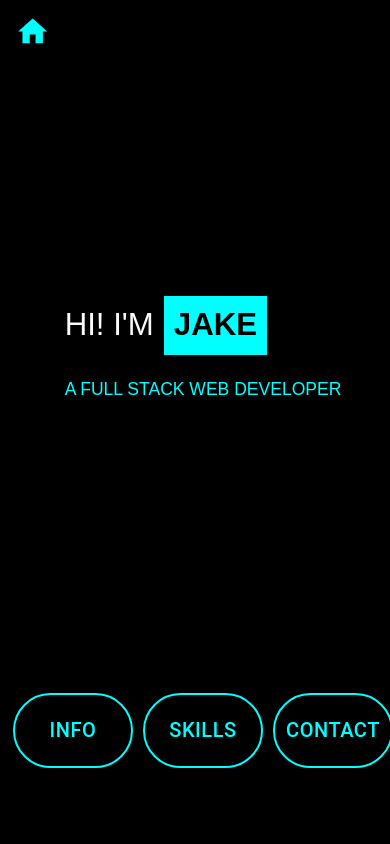
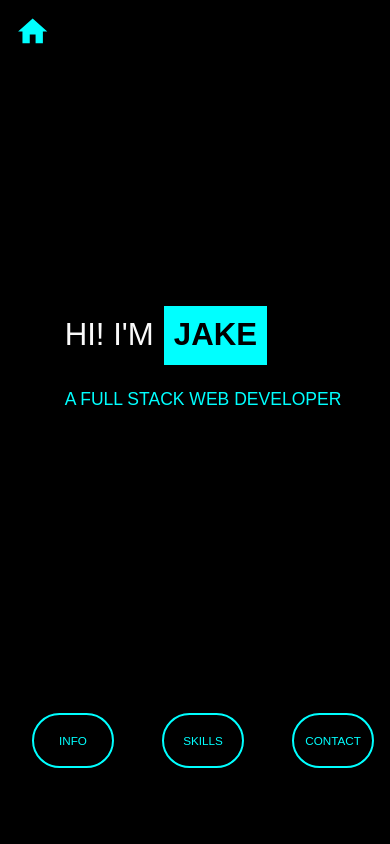
Before and after one commit to smilinjake/PortfolioWebsite, a React (Create React App) app: page / in a window 390 px wide. Shown: the top 844 px of the page. Built offline with nearby package versions, Linux system fonts and the light colour scheme.

Commit message:
added responsive nav buttons

```diff
--- a/src/App.css
+++ b/src/App.css
@@ -190,6 +190,45 @@ strong {
   padding-bottom: 10vh;
 }
 
+.Nav {
+  display: flex;
+}
+
+.NavButton {
+  border: 2px solid aqua;
+  border-radius: 500px;
+  display: flex;
+  /* height: 4vh; */
+  align-self: center;
+  /* justify-self: center; */
+  margin-left: 3vw;
+  /* margin-right: 3vw; */
+  text-align: center;
+}
+.NavButton:hover {
+  border: 2px solid transparent;
+  background-color: aqua;
+  /* color: #fafafa; */
+}
+
+.NavButton .NavButtonText:hover {
+  color: black;
+}
+.NavButtonText {
+  font-family: Arial, Helvetica, sans-serif;
+  margin: 0;
+  font-size: 2vh;
+  font-weight: lighter;
+  /* margin: 10%; */
+  /* padding: 10% 15% 10% 15%; */
+  padding-top: 0.75vh;
+  padding-bottom: 0.75vh;
+  padding-left: 1vw;
+  padding-right: 1vw;
+  color: aqua;
+  /* position: relative; */
+}
+
 /* --------------------------------------- HOME PAGE -------------------------------------------- */
 
 .BlueBox {
@@ -238,6 +277,43 @@ strong {
   flex-direction: row;
 }
 
+.HomeNavButton {
+  border: 2px solid aqua;
+  border-radius: 500px;
+  display: flex;
+  height: 7vh;
+  width: 12vw;
+  align-self: center;
+  align-items: center;
+  justify-content: center;
+  /* justify-self: center; */
+  /* margin-left: 3vw; */
+  /* margin-right: 3vw; */
+  text-align: center;
+}
+.HomeNavButton:hover {
+  border: 2px solid transparent;
+  background-color: aqua;
+  /* color: #fafafa; */
+}
+
+.HomeNavButton .HomeNavButtonText:hover {
+  color: black;
+}
+.HomeNavButtonText {
+  font-family: Arial, Helvetica, sans-serif;
+  margin: 0;
+  font-size: 2.5vh;
+  font-weight: lighter;
+  /* margin: 10%; */
+  /* padding: 10% 15% 10% 15%; */
+  padding-top: 3vh;
+  padding-bottom: 3vh;
+  /* padding-left: 5vw; */
+  /* padding-right: 5vw; */
+  color: aqua;
+  /* position: relative; */
+}
 /* ---------------------------------------- INFO PAGE ------------------------------------------- */
 
 .BlueBoxInfo {
@@ -298,7 +374,7 @@ strong {
   flex-direction: row;
   justify-content: space-between;
   /* height: 120px; */
-  height: 25vh;
+  height: 20vh;
   /* width: 480px; */
 }
 
@@ -321,7 +397,7 @@ strong {
   display: flex;
   flex-direction: row;
   justify-content: space-between;
-  padding-bottom: 15vh;
+  /* padding-bottom: 10vh; */
   height: 60%;
 }
 
@@ -467,6 +543,35 @@ strong {
     font-size: 10vw;
   }
 
+  .HomeNavButton {
+    border: 2px solid aqua;
+    border-radius: 500px;
+    display: flex;
+    height: 6vh;
+    width: 20vw;
+    align-self: center;
+    align-items: center;
+    justify-content: center;
+    /* justify-self: center; */
+    /* margin-left: 3vw; */
+    /* margin-right: 3vw; */
+    text-align: center;
+  }
+  .HomeNavButtonText {
+    font-family: Arial, Helvetica, sans-serif;
+    margin: 0;
+    font-size: 3vw;
+    font-weight: lighter;
+    /* margin: 10%; */
+    /* padding: 10% 15% 10% 15%; */
+    padding-top: 0.75vh;
+    padding-bottom: 0.75vh;
+    padding-left: 1vw;
+    padding-right: 1vw;
+    color: aqua;
+    /* position: relative; */
+  }
+
   h1 {
     font-size: 8vw;
   }
--- a/src/App.js
+++ b/src/App.js
@@ -1,7 +1,9 @@
 import "./App.css";
+import React, { useState, useEffect } from "react";
 import Home from "./Components/Home.js";
 import InfoSection from "./Components/InfoSection.js";
 import ContactMe from "./Components/ContactMe.js";
+import SkillsSection from "./Components/Skills.js";
 import HomeIcon from "@mui/icons-material/Home";
 
 function App() {
@@ -15,21 +17,60 @@ function App() {
     }
   };
 
+  let scrollToSection = (section) => {
+    document.getElementById(section).scrollIntoView({ behavior: "smooth" });
+  };
+
+  const [conditional, setConditional] = useState(false);
+  window.onscroll = () => {
+    if (window.pageYOffset >= 700 && !conditional) {
+      // window.alert("cool");
+      setConditional(true);
+    }
+    if (window.pageYOffset < 700 && conditional) {
+      setConditional(false);
+    }
+  };
   return (
     <div className="Body">
+      <div id="HomeButton" className="HomeIconPosition">
+        <div className="Nav">
           <div
-        id="HomeButton"
-        className="HomeIconPosition"
+            className="HomeButton"
             onClick={() => {
               topFunction();
+              // console.log(window.pageYOffset);
+              // console.log(conditional);
+              // console.log(scrollY);
             }}
           >
-        <div className="HomeButton">
             <HomeIcon fontSize="large" className="HomeIcon" />
+          </div>
+          {conditional ? (
+            <>
+              <div
+                className="NavButton"
+                onClick={() => {
+                  scrollToSection("AboutMe");
+                }}
+              >
+                <h5 className="NavButtonText">INFO</h5>
+              </div>
+              <div
+                className="NavButton"
+                onClick={() => {
+                  scrollToSection("ContactSection");
+                }}
+              >
+                <h5 className="NavButtonText">CONTACT</h5>
+              </div>
+            </>
+          ) : null}
         </div>
       </div>
       <Home id="HomePage" />
       <InfoSection id="InfoPage" />
+      <SkillsSection id="SkillsPage" />
       <ContactMe id="ContactPage" />
     </div>
   );
--- a/src/Components/Home.js
+++ b/src/Components/Home.js
@@ -22,34 +22,58 @@ const Home = () => {
 
       <div id="Nav">
         {/* <a className="Link" href="/contact"> */}
-        <ColorButton
+        {/* <ColorButton
           variant="outlined"
           onClick={() => {
             scrollToSection("AboutMe");
           }}
         >
           Info
-        </ColorButton>
+        </ColorButton> */}
+        <div
+          className="HomeNavButton"
+          onClick={() => {
+            scrollToSection("AboutMe");
+          }}
+        >
+          <h5 className="HomeNavButtonText">INFO</h5>
+        </div>
         {/* </a> */}
         {/* <a className="Link" href="/info"> */}
-        <ColorButton
+        {/* <ColorButton
           variant="outlined"
           onClick={() => {
             scrollToSection("ContactSection");
           }}
         >
           Skills
-        </ColorButton>
+        </ColorButton> */}
+        <div
+          className="HomeNavButton"
+          onClick={() => {
+            scrollToSection("ContactSection");
+          }}
+        >
+          <h5 className="HomeNavButtonText">SKILLS</h5>
+        </div>
         {/* </a> */}
         {/* <a className="Link" href="/resume"> */}
-        <ColorButton
+        {/* <ColorButton
           variant="outlined"
           onClick={() => {
             scrollToSection("ContactSection");
           }}
         >
           Contact
-        </ColorButton>
+        </ColorButton> */}
+        <div
+          className="HomeNavButton"
+          onClick={() => {
+            scrollToSection("ContactSection");
+          }}
+        >
+          <h5 className="HomeNavButtonText">CONTACT</h5>
+        </div>
         {/* </a> */}
       </div>
     </div>
--- /dev/null
+++ b/src/Components/Skills.js
@@ -0,0 +1,37 @@
+import React from "react";
+import "../App.css";
+
+const SkillsSection = () => {
+  return (
+    <>
+      <div id="AboutMe">
+        <div className="Info">
+          <div className="InfoRow-1">
+            <div className="BlueBoxInfo">
+              <h1 className="TypographyH1">
+                <strong className="StrongTitle">SKILLS</strong>
+              </h1>
+            </div>
+            <h1 className="TypographyH1Info">ME</h1>
+          </div>
+          <h3 className="Typography">I am a full stack web developer.</h3>
+          <p className="Typography">
+            I wasn't always a <strong>web developer</strong>. But I've always
+            loved <strong>making things</strong> and working with my hands.
+            Originally I'm from Texas and spent ten years working for my father
+            in a <strong>meat market</strong>. It wasn't my dream to take over
+            the family business so I saved and practiced and was accepted into{" "}
+            <strong>Hack Reactor</strong>, a fantastic{" "}
+            <strong>full stack bootcamp</strong> in Austin, Texas. After
+            graduating, I was offered a position at{" "}
+            <strong>Cynopsis Solutions</strong>, where I worked for 7 months
+            until the completion of our project. Now that is complete and{" "}
+            <strong>I am currently looking for remote work</strong>!
+          </p>
+        </div>
+      </div>
+    </>
+  );
+};
+
+export default SkillsSection;
```
Lines whose indentation alone changed are shown as unchanged.
